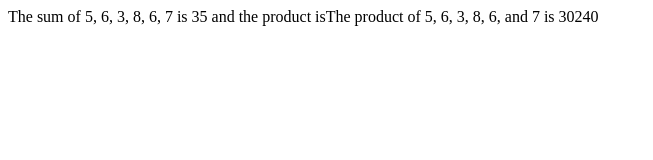
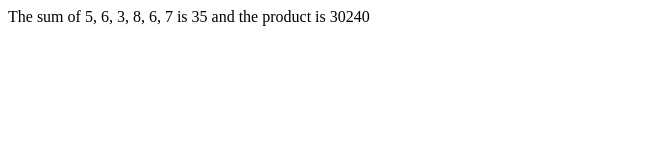
Before and after one commit to Gideon-isa/array1, a plain HTML site: page index.html in a window 1280 px wide. Both pictures are taken after a click on the button "Sum and Product". Shown: the whole page, without its empty margins (0-653 px from the left). Drawn offline with Linux system fonts and the light colour scheme.

Commit message:
second commit

```diff
--- a/index.html
+++ b/index.html
@@ -38,12 +38,12 @@
                 sum = sum + num[i];
             }
 
-            document.write(`The sum of 5, 6, 3, 8, 6, 7 is ${sum} and the product is`)
+            document.write(`The sum of 5, 6, 3, 8, 6, 7 is ${sum} and the product is `)
 
             for(let i = 0; i < num.length; i++){
                 product = product * num[i];
             }
-            document.write(`The product of 5, 6, 3, 8, 6, and 7 is ${product}`)
+            document.write(`${product}`)
 
         }
     </script>
```
